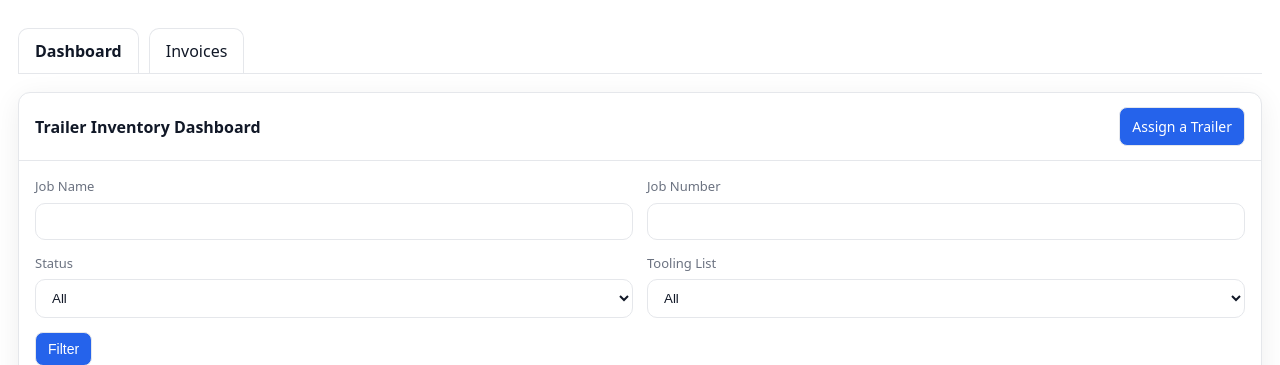
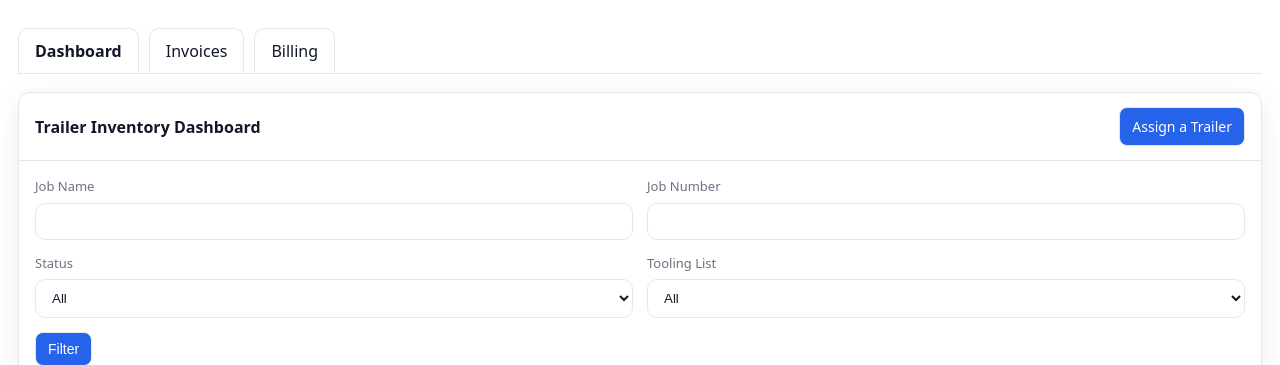
Before and after one commit to ColtonBaum/Inventory-app, a Flask app: page / in a window 1280 px wide. Shown: the top 365 px of the page. Run offline with Flask 3, Linux system fonts and the light colour scheme.

Commit message:
Add Billing tab to nav; add Pull List button to dashboard

```diff
--- a/templates/base.html
+++ b/templates/base.html
@@ -127,6 +127,7 @@
     <div class="tabs">
       <a class="tab {% if request.endpoint == 'inventory.dashboard' %}active{% endif %}" href="{{ url_for('inventory.dashboard') }}">Dashboard</a>
       <a class="tab {% if request.endpoint == 'inventory.view_invoices' %}active{% endif %}" href="{{ url_for('inventory.view_invoices') }}">Invoices</a>
+      <a class="tab {% if request.endpoint and request.endpoint.startswith('billing.') %}active{% endif %}" href="{{ url_for('billing.billing_dashboard') }}">Billing</a>
     </div>
 
     {% with messages = get_flashed_messages(with_categories=true) %}
--- a/templates/dashboard.html
+++ b/templates/dashboard.html
@@ -112,6 +112,7 @@
                 {% else %}
                   <a class="btn small ghost" href="{{ url_for('inventory.view_form', trailer_id=trailer.id) }}">View Form</a>
                   <a class="btn small primary" href="{{ url_for('inventory.edit_submission', trailer_id=trailer.id) }}">Edit Submission</a>
+                  <a class="btn small ghost" href="{{ url_for('inventory.pull_list', trailer_id=trailer.id) }}">Pull List</a>
                 {% endif %}
 
                 <form method="POST"
```
